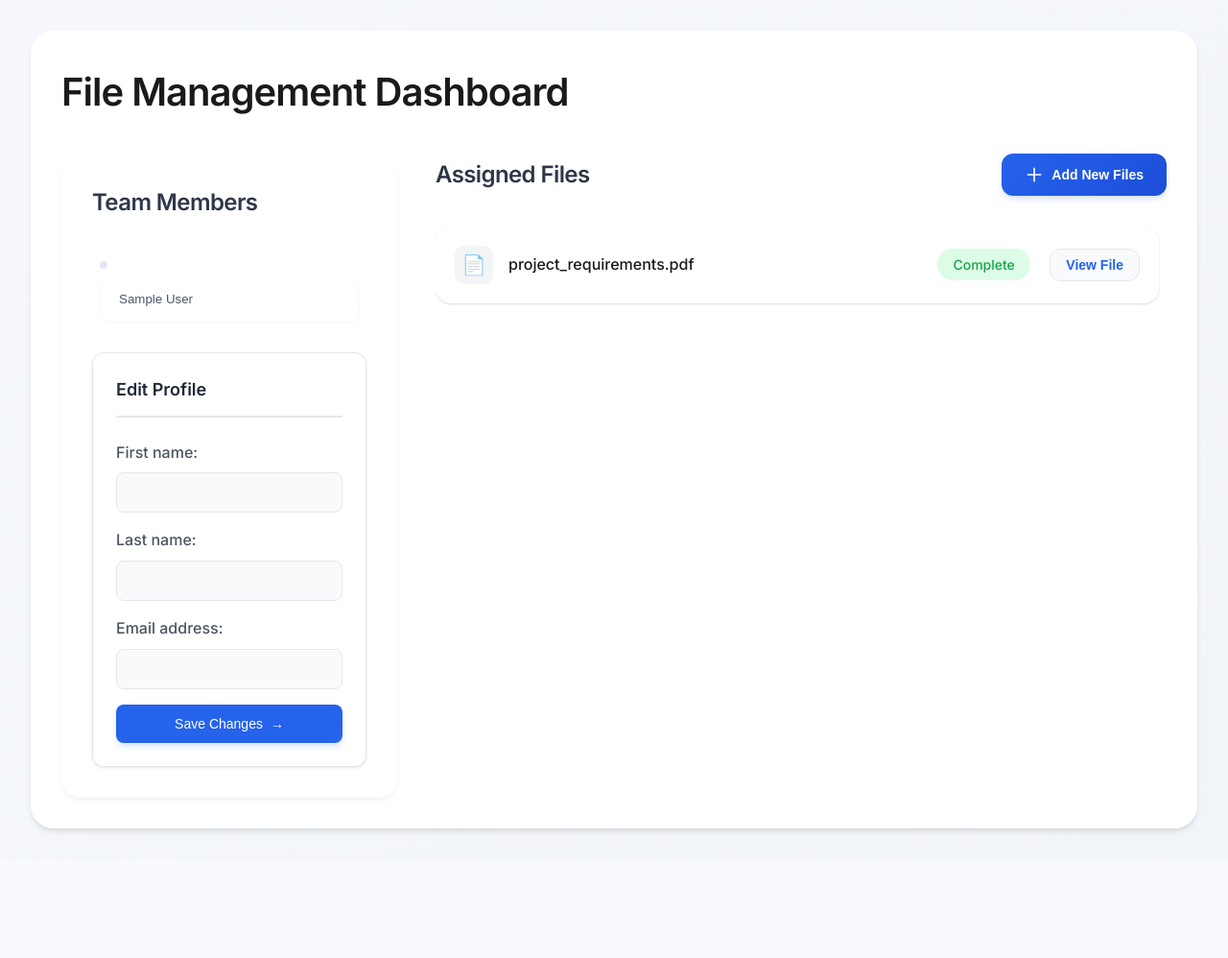
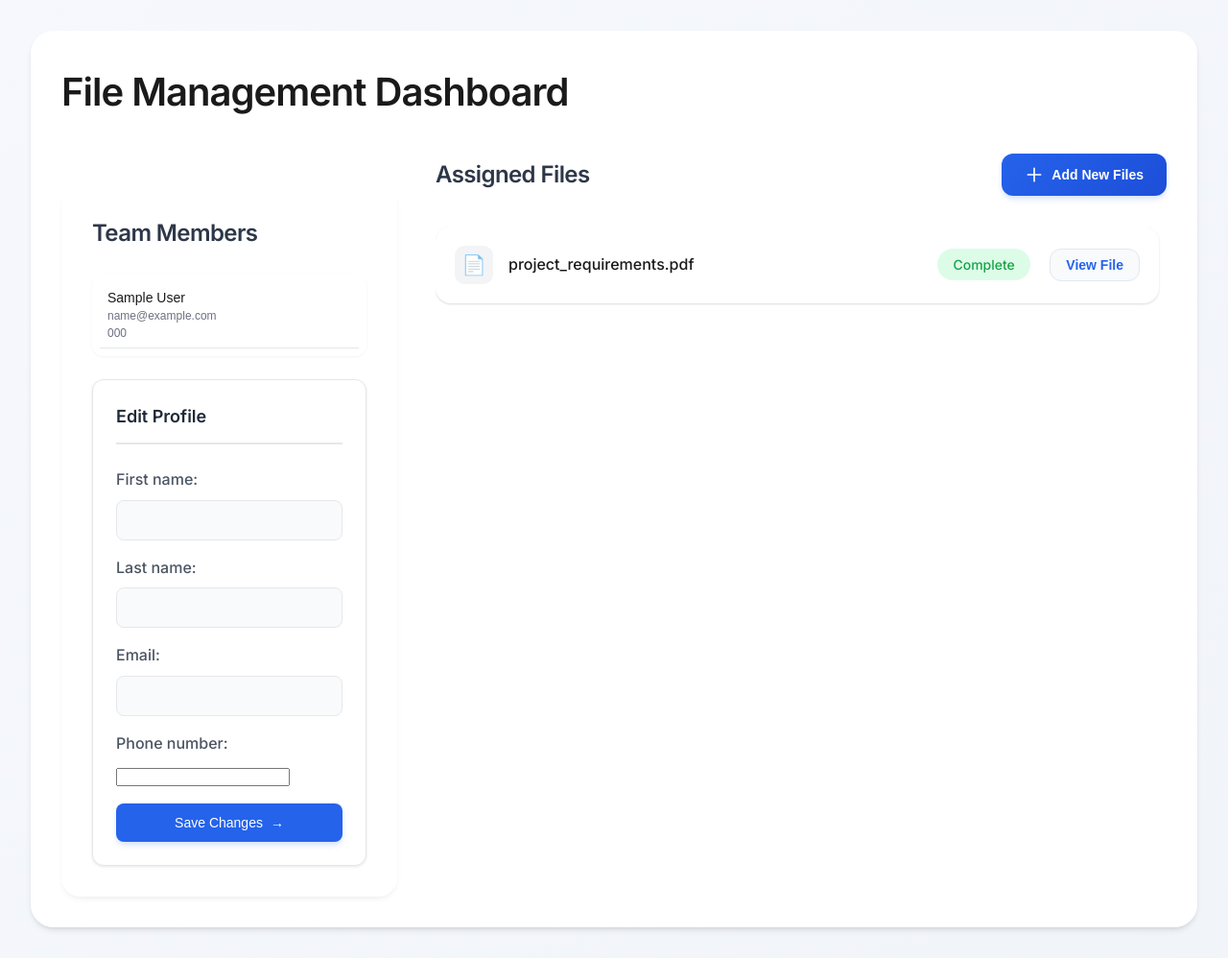
Before and after one commit to AarushRaheja/Hera-Health-Solutions, a Django app: template dashboard/templates/dashboard/user_dashboard.html in a window 1280 px wide. Shown: the whole page at 96% size. Before the commit the page ends 868 px from the top, so only its background shows below. Run offline with Django 4.2, Linux system fonts and the light colour scheme; the template is opened without the code that fills it: values that come from a table or form of the project are taken from there, others are empty; tables that the repository leaves empty hold one stand-in row (values such as "Sample post").

Commit message:
Update user profile integration and fix URL patterns
- Add UserProfile model with full user information
- Update templates to use UserProfile model
- Fix URL patterns and namespaces
- Add file assignment functionality
- Update styling for user profiles

```diff
--- a/dashboard/models.py
+++ b/dashboard/models.py
@@ -1,6 +1,18 @@
 
 from django.db import models
 from django.contrib.auth.models import User
+
+class UserProfile(models.Model):
+    first_name = models.CharField(max_length=255)
+    last_name = models.CharField(max_length=255)
+    phone_number = models.CharField(max_length=20)
+    email = models.EmailField(unique=True)
+
+    class Meta:
+        unique_together = ('first_name', 'last_name', 'phone_number')
+
+    def __str__(self):
+        return f"{self.first_name} {self.last_name}"
 
 class File(models.Model):
     STATUS_CHOICES = [
@@ -13,6 +25,7 @@ class File(models.Model):
     upload = models.FileField(upload_to='user_files/')
     status = models.CharField(max_length=20, choices=STATUS_CHOICES, default='not-started')
     user = models.ForeignKey(User, on_delete=models.CASCADE)
+    profiles = models.ManyToManyField('UserProfile', related_name='files')
     updated_at = models.DateTimeField(auto_now=True)
 
     def __str__(self):
--- a/dashboard/templates/dashboard/user_dashboard.html
+++ b/dashboard/templates/dashboard/user_dashboard.html
@@ -71,19 +71,13 @@
             backdrop-filter: blur(10px);
         }
 
-        .user-list {
-            list-style: none;
+        .members-list {
             margin-top: 1rem;
         }
 
-        .user-list li {
-            padding: 0.5rem;
-            margin-bottom: 0.5rem;
-        }
-
-        .user-btn {
+        .member-btn {
             width: 100%;
-            padding: 1rem 1.25rem;
+            padding: 1rem;
             border: none;
             border-radius: 12px;
             background: white;
@@ -92,38 +86,29 @@
             font-weight: 500;
             color: #4a5568;
             box-shadow: 0 1px 3px rgba(0,0,0,0.05);
-            display: flex;
-            align-items: center;
-            gap: 0.75rem;
             text-align: left;
+            margin-bottom: 0.5rem;
         }
 
-        .user-btn:hover {
+        .member-btn:hover {
             background: #f8fafc;
             transform: translateY(-1px);
         }
 
-        .user-list li:before {
-            content: '';
-            display: inline-block;
-            width: 8px;
-            height: 8px;
-            border-radius: 50%;
-            background: #e2e8f0;
-            transition: all 0.2s ease;
+        .member-info {
+            display: flex;
+            flex-direction: column;
+            gap: 0.25rem;
         }
 
-        .user-list li:hover {
-            transform: translateY(-1px);
-            box-shadow:
-                0 4px 6px -1px rgba(0, 0, 0, 0.05),
-                0 2px 4px -1px rgba(0, 0, 0, 0.03);
+        .member-name {
+            font-weight: 600;
+            color: #1a1a1a;
         }
 
-        .user-list li.active .user-btn {
-            background: #2563eb;
-            color: white;
-            border-left: 4px solid #1d4ed8;
+        .member-email, .member-phone {
+            font-size: 0.875rem;
+            color: #64748b;
         }
 
         .user-list li.active .user-btn:before {
@@ -547,6 +532,44 @@
                 border: 1px solid #e5e7eb;
                 border-radius: 8px;
             }
+
+            .user-panel {
+                margin-top: 2rem;
+            }
+
+            .members-list {
+                margin-top: 1rem;
+            }
+
+            .member-btn {
+                background: none;
+                border: none;
+                padding: 0.5rem;
+                cursor: pointer;
+                display: block;
+                width: 100%;
+                text-align: left;
+            }
+
+            .member-info {
+                padding: 0.5rem;
+                border-bottom: 1px solid #e5e7eb;
+            }
+
+            .member-name {
+                font-weight: 500;
+                font-size: 0.875rem;
+            }
+
+            .member-email {
+                font-size: 0.75rem;
+                color: #6b7280;
+            }
+
+            .member-phone {
+                font-size: 0.75rem;
+                color: #6b7280;
+            }
         </style>
     </head>
     <body>
@@ -557,18 +580,17 @@
                 <!-- User Selection Panel -->
                 <div class="user-panel">
                     <h2>Team Members</h2>
-                <ul class="user-list">
-                    {% for user in all_users %}
-                    <li {% if user.username == request.resolver_match.kwargs.username %}class="active"{% endif %}>
-                        <button data-url="{% url 'user_page' user.username %}"
-                                class="user-btn {% if user.username == request.resolver_match.kwargs.username %}active{% endif %}"
-                                onclick="window.location.href=this.getAttribute('data-url')">
-                            {{ user.get_full_name|default:user.username }}
+                    <div class="members-list">
+                        {% for profile in all_profiles %}
+                            <button class="member-btn" onclick="window.location.href=`/user/${profile.id}/`">
+                                <div class="member-info">
+                                    <span class="member-name">{{ profile.first_name }} {{ profile.last_name }}</span>
+                                    <span class="member-email">{{ profile.email }}</span>
+                                    <span class="member-phone">{{ profile.phone_number }}</span>
+                                </div>
                             </button>
-                    </li>
                         {% endfor %}
-                </ul>
-
+                    </div>
                 <!-- Profile Edit Section -->
                 {% if user %}
                 <div class="profile-edit-section">
@@ -840,10 +862,9 @@
                 row.innerHTML = `
                     <div class="file-name">${fileName}</div>
                     <select multiple>
-                        <option value="john">John Doe</option>
-                        <option value="jane">Jane Smith</option>
-                        <option value="mike">Mike Johnson</option>
-                        <option value="sarah">Sarah Williams</option>
+                        {% for profile in all_profiles %}
+                        <option value="{{ profile.id }}">{{ profile.first_name }} {{ profile.last_name }}</option>
+                        {% endfor %}
                     </select>
                 `;
                 container.appendChild(row);
@@ -857,8 +878,29 @@
             }));
 
             console.log('Assignments:', assignments);
+
+            // Send assignments to server
+            fetch('/api/assign-files/', {
+                method: 'POST',
+                headers: {
+                    'Content-Type': 'application/json',
+                    'X-CSRFToken': document.querySelector('[name=csrfmiddlewaretoken]').value
+                },
+                body: JSON.stringify({ assignments: assignments })
+            })
+            .then(response => response.json())
+            .then(data => {
+                if (data.success) {
                     closeAddFilesModal();
                     alert('Files assigned successfully!');
+                } else {
+                    alert('Error assigning files: ' + data.error);
+                }
+            })
+            .catch(error => {
+                console.error('Error:', error);
+                alert('An error occurred while assigning files.');
+            });
         }
     </script>
 </body>
--- a/dashboard/urls.py
+++ b/dashboard/urls.py
@@ -1,8 +1,10 @@
-
 from django.urls import path
 from . import views
 
+app_name = 'dashboard'
+
 urlpatterns = [
-    path('dashboard/', views.user_dashboard, name='user_dashboard'),
-    path('user/<str:username>/', views.user_page, name='user_page'),
+    path('', views.user_dashboard, name='user_dashboard'),
+    path('user/<int:profile_id>/', views.user_page, name='user_page'),
+    path('api/assign-files/', views.assign_files, name='assign_files'),
 ]
--- a/dashboard/views.py
+++ b/dashboard/views.py
@@ -1,16 +1,16 @@
 
 from django.shortcuts import render, redirect, get_object_or_404
-from django.contrib.auth.models import User
-from .models import File
 from django.contrib.auth.decorators import login_required
-from django.contrib.auth.forms import UserChangeForm
+from .models import File, UserProfile
 from django import forms
+from django.http import JsonResponse
+from django.views.decorators.csrf import csrf_exempt
 
 # Custom form for editing user profile
 class UserProfileForm(forms.ModelForm):
     class Meta:
-        model = User
-        fields = ['first_name', 'last_name', 'email']
+        model = UserProfile
+        fields = ['first_name', 'last_name', 'email', 'phone_number']
         widgets = {
             'first_name': forms.TextInput(attrs={'class': 'form-control'}),
             'last_name': forms.TextInput(attrs={'class': 'form-control'}),
@@ -20,7 +20,7 @@ class UserProfileForm(forms.ModelForm):
 @login_required
 def user_dashboard(request):
     user_files = File.objects.filter(user=request.user)
-    all_users = User.objects.all()
+    all_profiles = UserProfile.objects.all()
 
     if request.method == 'POST':
         for file_id in request.POST.getlist('file_id'):
@@ -33,17 +33,53 @@ def user_dashboard(request):
 
     return render(request, 'dashboard/user_dashboard.html', {
         'files': user_files,
-        'all_users': all_users
+        'all_profiles': all_profiles
     })
 
+@csrf_exempt
 @login_required
-def user_page(request, username):
-    user = get_object_or_404(User, username=username)
-    user_files = File.objects.filter(user=user)
+def assign_files(request):
+    if request.method == 'POST':
+        try:
+            data = json.loads(request.body)
+            assignments = data.get('assignments', [])
+
+            for assignment in assignments:
+                file_name = assignment.get('fileName')
+                assigned_to = assignment.get('assignedTo', [])
+
+                # Get or create file
+                file, created = File.objects.get_or_create(
+                    name=file_name,
+                    defaults={'user': request.user}
+                )
+
+                # Update assigned profiles
+                file.profiles.clear()
+                for profile_id in assigned_to:
+                    try:
+                        profile = UserProfile.objects.get(id=profile_id)
+                        file.profiles.add(profile)
+                    except UserProfile.DoesNotExist:
+                        continue
+
+                file.save()
+
+            return JsonResponse({'success': True})
+
+        except Exception as e:
+            return JsonResponse({'success': False, 'error': str(e)}, status=400)
+
+    return JsonResponse({'success': False, 'error': 'Invalid request method'}, status=400)
+
+@login_required
+def user_page(request, profile_id):
+    profile = get_object_or_404(UserProfile, id=profile_id)
+    user_files = File.objects.filter(user=profile.user)
 
     # Handle user profile form
     if request.method == 'POST' and 'edit_profile' in request.POST:
-        form = UserProfileForm(request.POST, instance=user)
+        form = UserProfileForm(request.POST, instance=profile)
         if form.is_valid():
             form.save()
             return redirect('user_page', username=username)
--- a/user_dashboard_project/urls.py
+++ b/user_dashboard_project/urls.py
@@ -5,11 +5,9 @@ from django.conf import settings
 from django.conf.urls.static import static
 from django.http import HttpResponse
 
-def home(request):
-    return HttpResponse("Welcome! Go to /dashboard/")
+
 
 urlpatterns = [
-    path('', home),
     path('admin/', admin.site.urls),
     path('', include('dashboard.urls')),
     path('accounts/', include('django.contrib.auth.urls')),
```
Also changed, not shown: add_user_data.py (added, +48 -0 lines), verify_user.py (added, +18 -0 lines), dashboard/migrations/0002_userprofile.py (added), dashboard/migrations/0003_file_profiles.py (added). Lines whose indentation alone changed are shown as unchanged.
